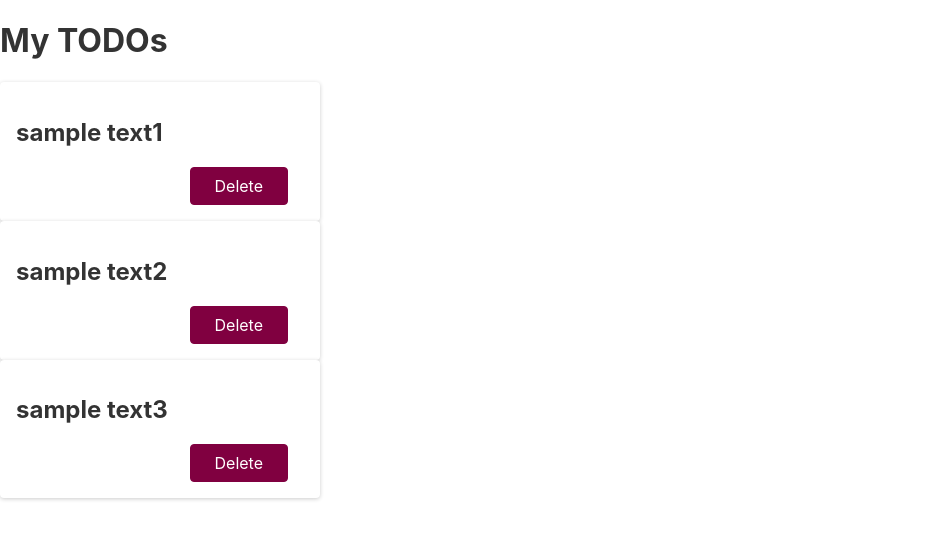
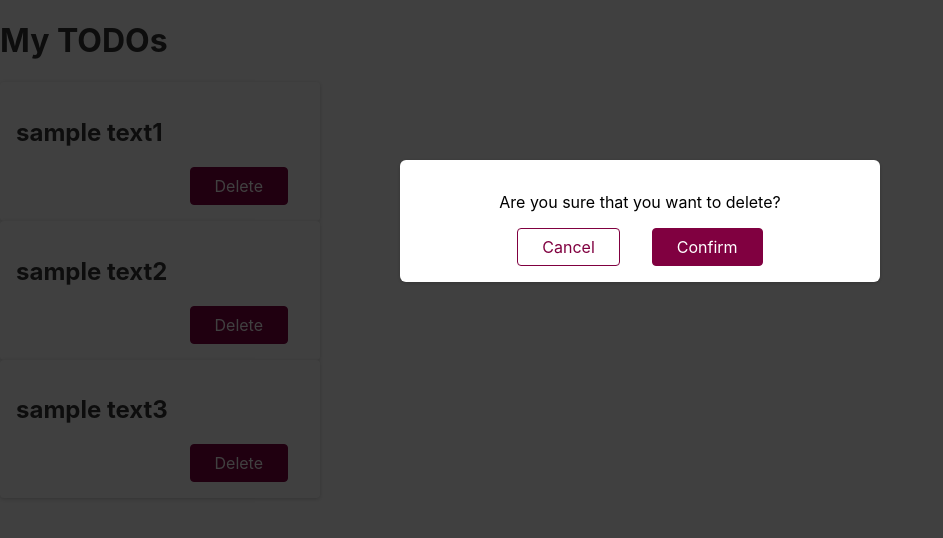
Before and after one commit to Sandu933/react-js-learning, a React (Create React App) app in the folder react-app/: page / in a window 1280 px wide. Shown: the top 538 px of the page, without its empty margins (0-943 px from the left). Built offline with nearby package versions, Linux system fonts and the light colour scheme.

Commit message:
Adding funcionality to delete button.

```diff
--- a/react-app/src/App.js
+++ b/react-app/src/App.js
@@ -1,4 +1,6 @@
+import Modal from "./components/Modal";
 import Todo from "./components/Todo";
+import Backdrop from "./components/Backdrop"
 
 function App() {
   return (
@@ -7,6 +9,8 @@
       <Todo text="sample text1"/>
       <Todo text="sample text2"/>
       <Todo text="sample text3"/>
+      <Modal />
+      <Backdrop />
     </div>
   );
 }
--- /dev/null
+++ b/react-app/src/components/Backdrop.js
@@ -0,0 +1,7 @@
+function Backdrop(){
+    return (
+        <div className="backdrop" />
+    )
+}
+
+export default Backdrop;
--- /dev/null
+++ b/react-app/src/components/Modal.js
@@ -0,0 +1,11 @@
+function Modal(){
+    return(
+        <div className="modal">
+            <p>Are you sure that you want to delete?</p>
+            <button className="btn btn--alt">Cancel</button>
+            <button className="btn">Confirm</button>
+        </div>
+    );
+}
+
+export default Modal;
```
